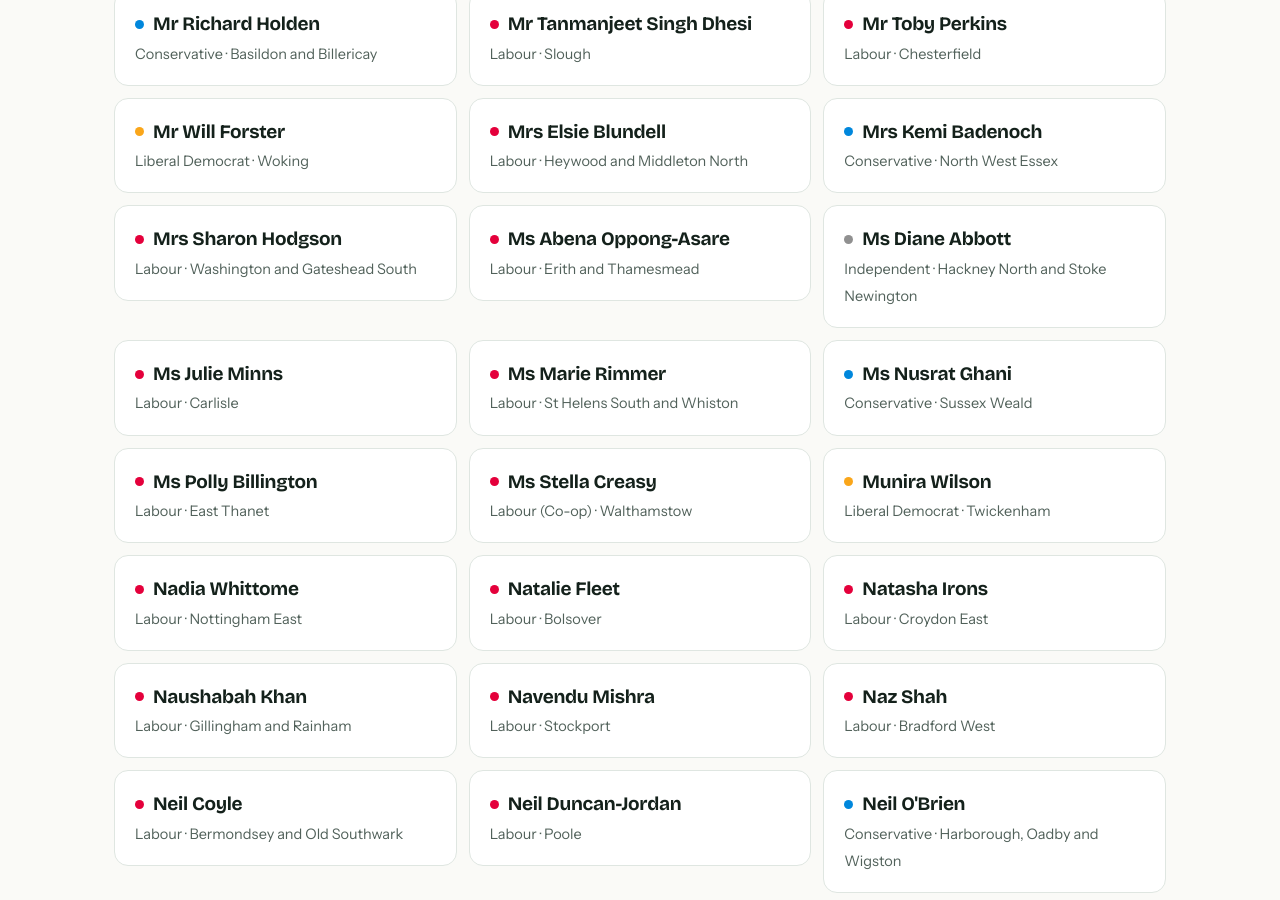
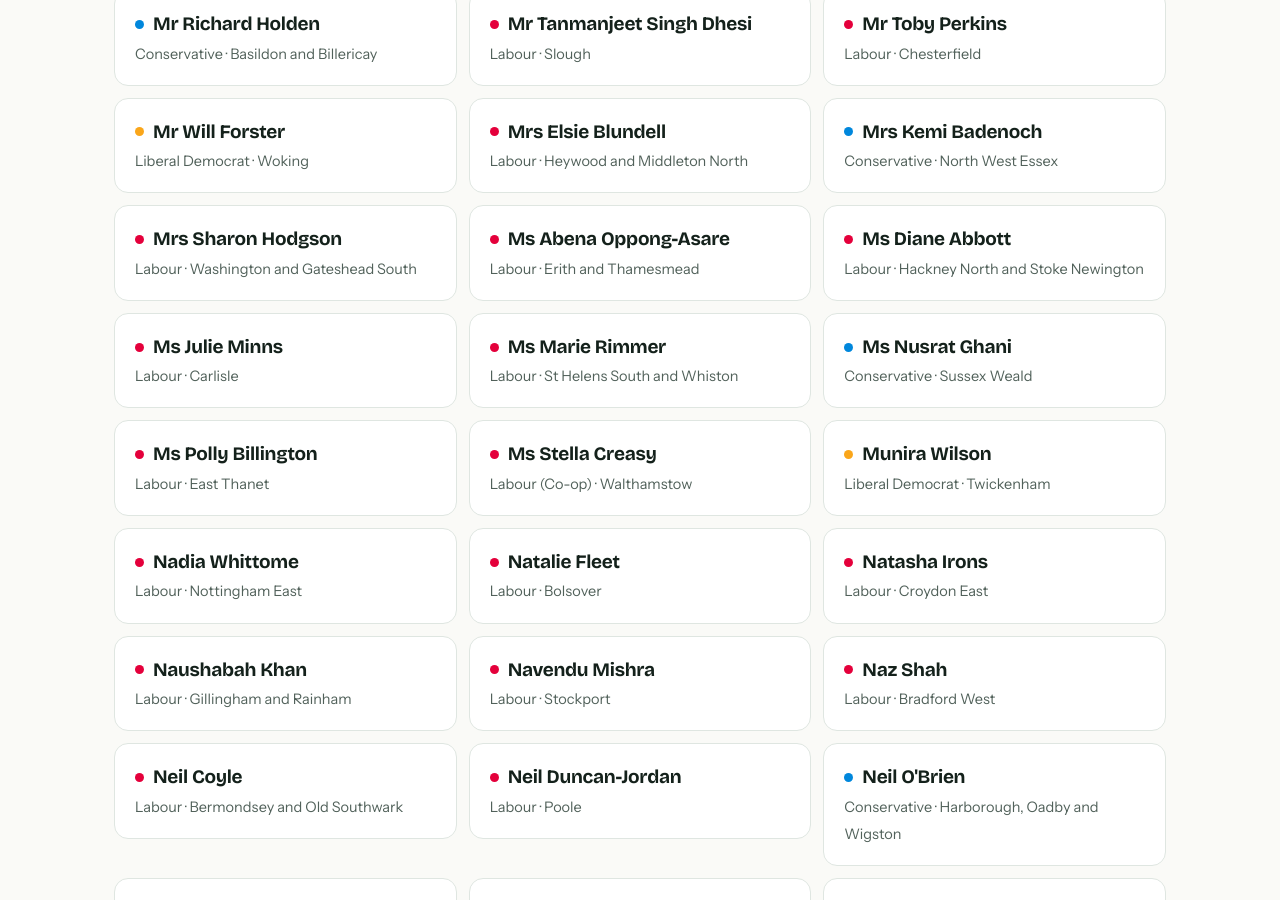
Before and after one commit to Digger260/mp-record, a Jekyll site: the page built from index.html, in a window 1280 px wide and 900 px high, scrolled down 17710 px. Built offline with Jekyll 4.4.1, drawn with Linux system fonts in a browser that asks for light colours; some web fonts are replaced; some of the changed text lies outside the part shown.

Commit message:
Refresh MP pages from Parliament API

```diff
--- a/_mps/joani-reid.md
+++ b/_mps/joani-reid.md
@@ -1,6 +1,6 @@
 ---
 name: "Joani Reid"
-party: "Independent"
+party: "Labour"
 constituency: "East Kilbride and Strathaven"
 mp_since: "2024-07-04"
 parliament_id: 5079
--- a/_mps/ms-diane-abbott.md
+++ b/_mps/ms-diane-abbott.md
@@ -1,6 +1,6 @@
 ---
 name: "Ms Diane Abbott"
-party: "Independent"
+party: "Labour"
 constituency: "Hackney North and Stoke Newington"
 mp_since: "1987-06-11"
 parliament_id: 172
```
